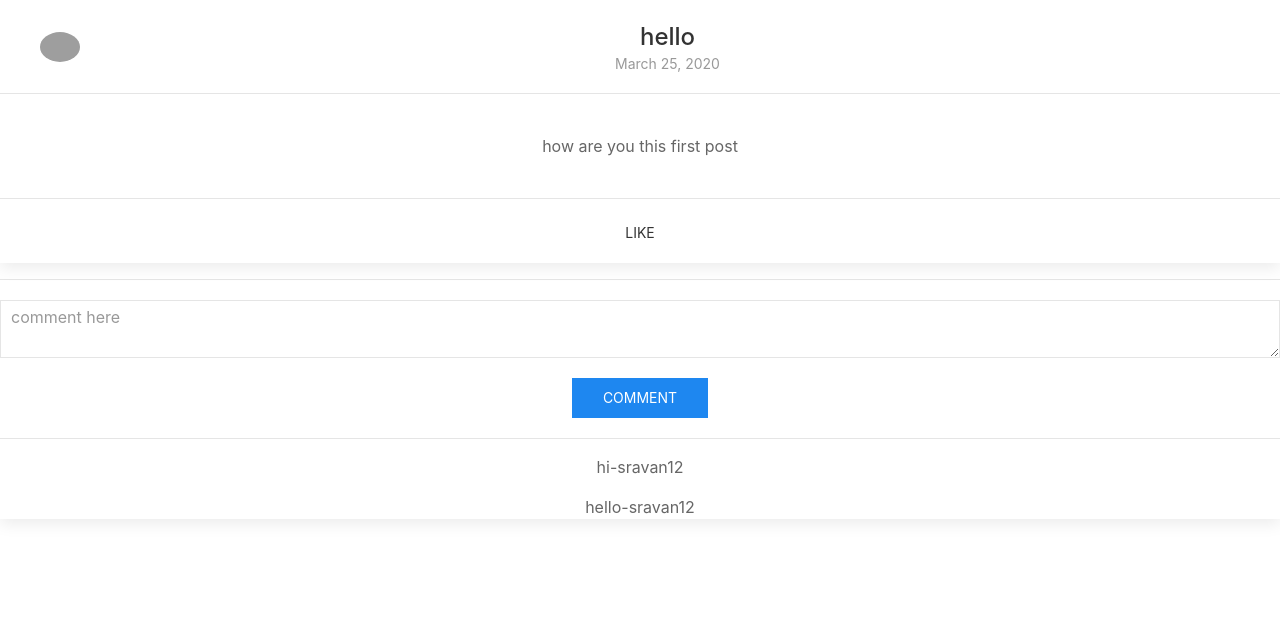
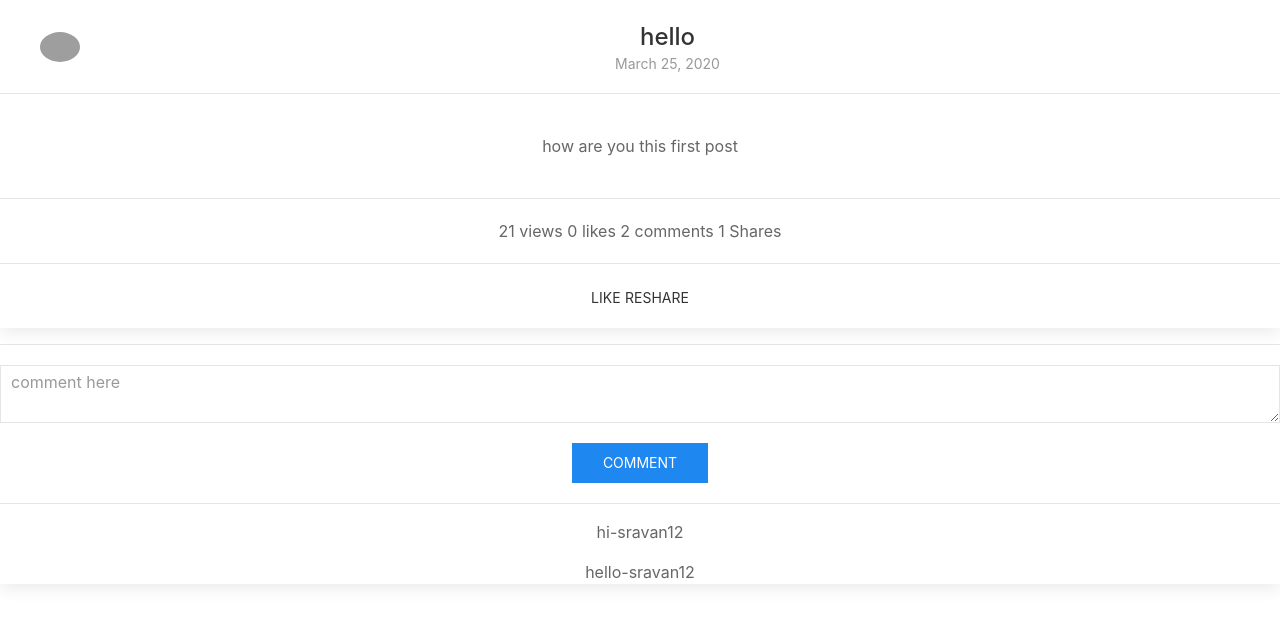
Before and after one commit to balaraju1278/blog, a Django app: page /post_details/1/ in a window 1280 px wide. Shown: the part 80-704 px from the top of the page. Run offline with Django 3.2, Linux system fonts and the light colour scheme; a user stored in the database is signed in; data comes from the database, SQL or seed files in the repository; both versions use the stored data as it was after the commit; data that the repository does not hold is empty; some libraries are stand-ins or nearby versions; grey boxes are pictures that could not be loaded.

Commit message:
post reshare functionality

```diff
--- a/myblog/blog/models.py
+++ b/myblog/blog/models.py
@@ -33,6 +33,14 @@ class PostComment(models.Model):
 		return self.comment_text
 
 
+class PostShare(models.Model):
+	post = models.ForeignKey(Post, on_delete=models.CASCADE, related_name='post_shares')
+	user = models.ForeignKey(User, on_delete=models.CASCADE, related_name='shared_posts')
+	created_at = models.DateTimeField(auto_now=True)
+
+	def __str__(self):
+		return '{}---{}'.format(str(self.post),str(self.user))
+
 class UserProfile(models.Model):
 	user = models.OneToOneField(User, on_delete=models.CASCADE, related_name='user_profile')
 	first_name = models.CharField(max_length=100,null=True,blank=True)
--- a/myblog/blog/templates/home.html
+++ b/myblog/blog/templates/home.html
@@ -35,6 +35,7 @@
 			       <span>{{post.views}} views</span>
 			       <span>{{post.post_likes.count}} likes</span>
 			       <span>{{post.post_comments.count}} comments</span>
+			       <span>{{post.post_shares.count}} Shares</span>
 			    </div>
 			    <div class="uk-card-footer">
 			        <a href="{% url 'post_details' post.pk %}" class="uk-button uk-button-text">Read more</a>
--- a/myblog/blog/templates/post_details.html
+++ b/myblog/blog/templates/post_details.html
@@ -25,11 +25,18 @@
 					        <p>{{post.text}}</p>
 					    </div>
 					    <div class="uk-card-footer">
+					       <span>{{post.views}} views</span>
+					       <span>{{post.post_likes.count}} likes</span>
+					       <span>{{post.post_comments.count}} comments</span>
+					       <span>{{post.post_shares.count}} Shares</span>
+					    </div>
+					    <div class="uk-card-footer">
 					    	{% if post_liked %}
 					        <a href="{% url 'post_dislike' post.pk %}" class="uk-button uk-button-text">Dislike</a>
 					    	{% else %}
 					        <a href="{% url 'post_like' post.pk %}" class="uk-button uk-button-text">Like</a>
 					    	{% endif %}
+					    	<a href="{% url 'post_share' post.pk %}" class="uk-button uk-button-text">Reshare</a>
 					    </div>
 					</div>
 					<hr>
--- a/myblog/blog/views.py
+++ b/myblog/blog/views.py
@@ -3,7 +3,7 @@ from django.contrib.auth.models import User
 from django.contrib.auth import authenticate, login, logout
 from django.contrib.auth.decorators import login_required
 
-from blog.models import Post,UserProfile,PostLike,PostComment
+from blog.models import Post,UserProfile,PostLike,PostComment,PostShare
 
 
 def home(request):
@@ -54,7 +54,7 @@ def post_like(request, pk):
 		user=request.user,
 		post=post
 	)
-	return redirect('home')
+	return redirect('post_details', pk=post.id)
 
 
 @login_required
@@ -67,7 +67,23 @@ def post_dislike(request, pk):
 
 	post_like = PostLike.objects.get(user=request.user, post=post)
 	post_like.delete()
-	return redirect('home')
+	return redirect('post_details', pk=post.id)
+
+
+
+@login_required
+def post_share(request, pk):
+	context_data = dict()
+	try:
+		post = Post.objects.get(pk=pk)
+	except Post.DoesNotExist:
+		post = None
+
+	post_share = PostShare.objects.create(
+		post=post,
+		user=request.user
+	)
+	return redirect('post_details', pk=post.id)
 
 
 @login_required(login_url='/user_login/')
--- a/myblog/myblog/urls.py
+++ b/myblog/myblog/urls.py
@@ -21,6 +21,7 @@ from blog.views import (
 	post_details,
 	post_like,
 	post_dislike,
+	post_share,
 
 	user_registration,
 	user_login,
@@ -42,5 +43,7 @@ urlpatterns = [
     path('post_details/<int:pk>/', post_details, name='post_details'),
     path('post_like/<int:pk>/', post_like, name='post_like'),
     path('post_dislike/<int:pk>/', post_dislike, name='post_dislike'),
+    path('post_share/<int:pk>/', post_share, name='post_share'),
+
     path('', home, name='home'),
 ]
```
Also changed, not shown: myblog/blog/migrations/0007_postshare.py (added), myblog/db.sqlite3.
